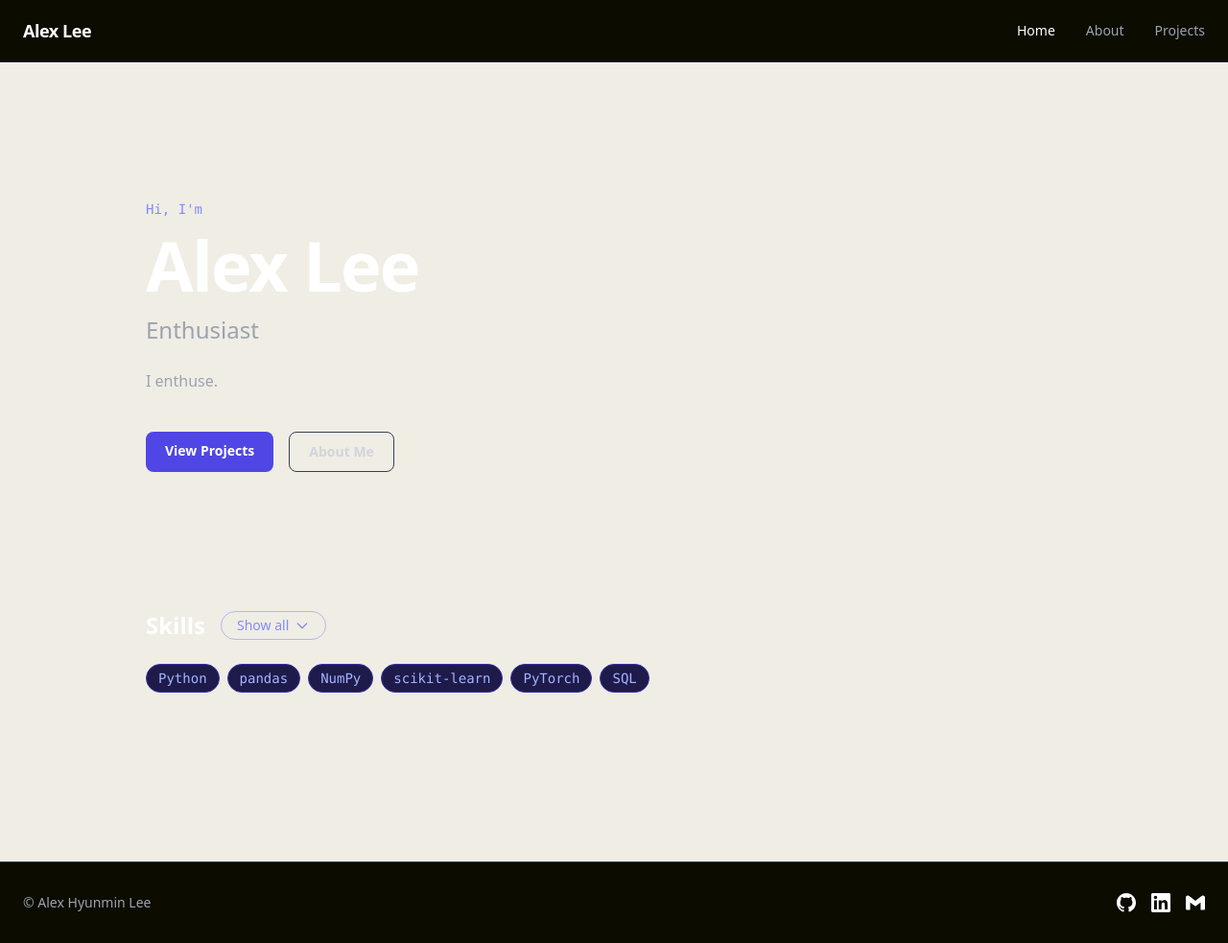
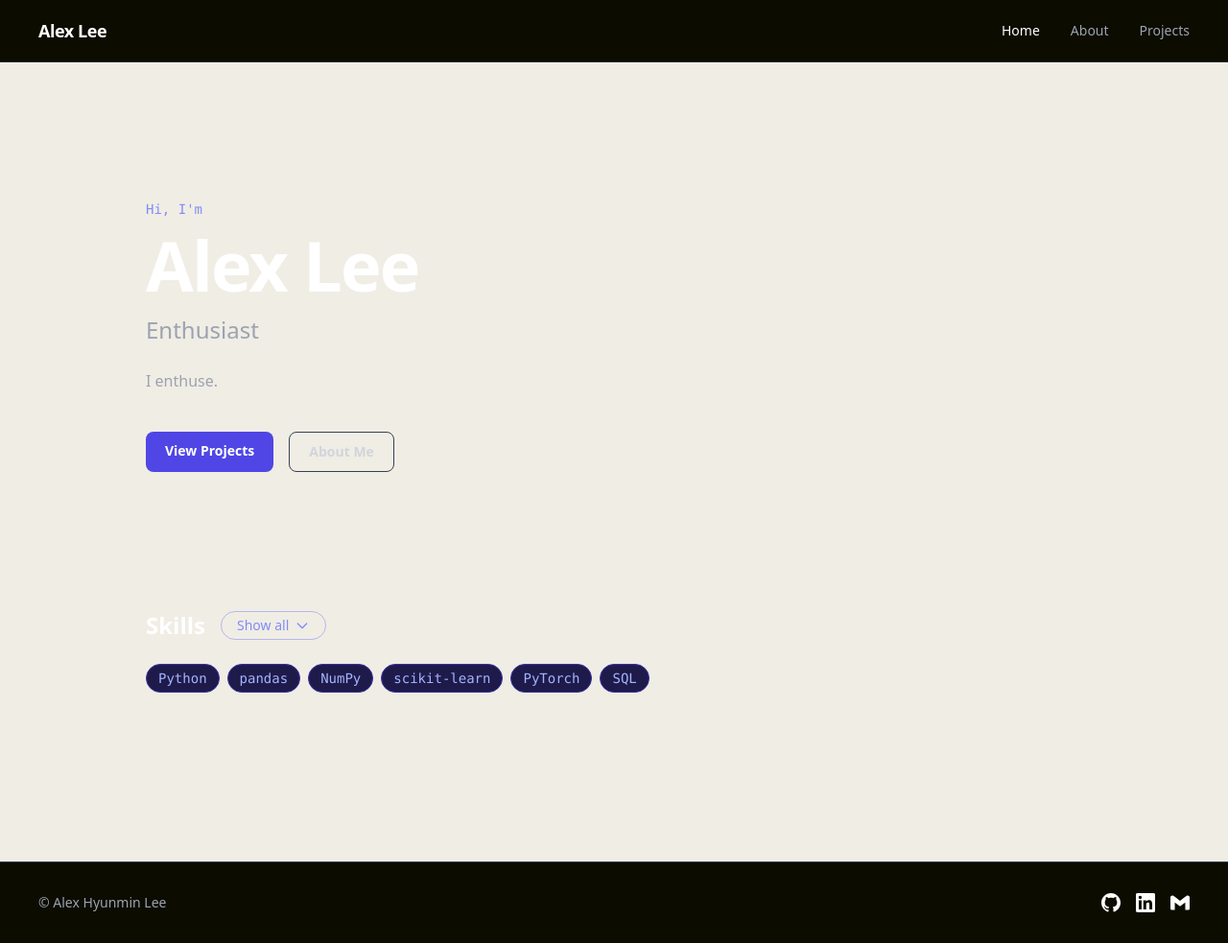
Before and after one commit to alexhyunminlee/portfolio-site, a FastAPI app: page / in a window 1280 px wide. Shown: the whole page at 96% size. Run offline with FastAPI, Linux system fonts and the light colour scheme; some libraries are stand-ins or nearby versions.

Commit message:
Visual edits

```diff
--- a/app/templates/base.html
+++ b/app/templates/base.html
@@ -25,7 +25,7 @@
 
   <!-- Nav -->
   <header class="fixed top-0 inset-x-0 z-50 bg-band backdrop-blur border-b border-gray-800">
-    <nav class="page-px h-16 flex items-center justify-between">
+    <nav class="h-16 flex items-center justify-between" style="padding-left: var(--page-px); padding-right: var(--page-px);">
       <a href="/" class="font-bold text-lg tracking-tight text-white hover:text-indigo-400 transition-colors">
         {{ portfolio.name }}
       </a>
@@ -44,7 +44,7 @@
 
   <!-- Footer -->
   <footer class="bg-band border-t border-gray-700 py-8 mt-16">
-    <div class="page-px flex flex-col sm:flex-row items-center justify-between gap-4 text-sm text-gray-400">
+    <div class="flex flex-col sm:flex-row items-center justify-between gap-4 text-sm text-gray-400" style="padding-left: var(--page-px); padding-right: var(--page-px);">
       <p>&copy; Alex Hyunmin Lee</p>
       <div class="flex gap-4 items-center">
         {% if portfolio.social.github %}
--- a/static/css/custom.css
+++ b/static/css/custom.css
@@ -5,12 +5,7 @@
 /* Change --page-px to control the left/right edge alignment
    of the header and footer across the entire site. */
 :root {
-  --page-px: 1.5rem; /* 24px — equivalent to Tailwind's px-6 */
-}
-
-.page-px {
-  padding-left: var(--page-px);
-  padding-right: var(--page-px);
+  --page-px: 2.5rem; /* 40px — equivalent to Tailwind's px-10 */
 }
 
 /* ============================================================
```
